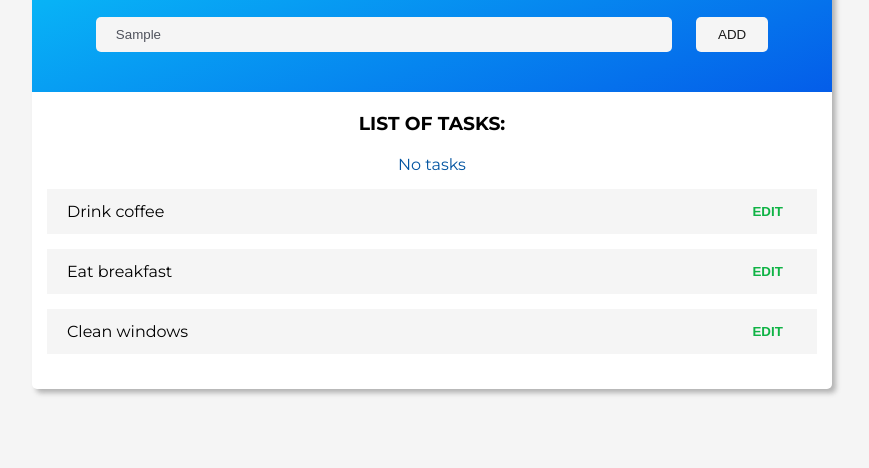
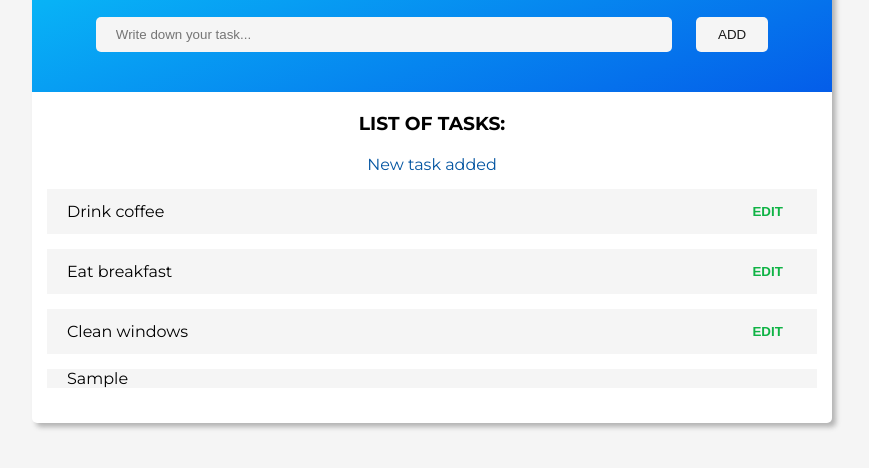
Before and after one commit to krisJagoda/ToDoList, a plain HTML site: page index.html in a window 1280 px wide. Both pictures are taken after typing "Sample" into the empty fields and a click on the button "ADD". Shown: the part 202-670 px from the top of the page, without its empty margins (208-1077 px from the left). Drawn offline with Linux system fonts and the light colour scheme.

Commit message:
Add function to create new tasks dynamically.

```diff
--- a/app.js
+++ b/app.js
@@ -3,7 +3,6 @@ let input, error, addBtn, ulList
 const main = () => {
     prepareDOMElements()
     prepareDOMEvents()
-    addNewTask()
 }
 
 const prepareDOMElements = () => {
@@ -14,19 +13,21 @@ const prepareDOMElements = () => {
 }
 
 const prepareDOMEvents = () => {
-
+    addBtn.addEventListener('click', addNewTask)
 }
 
 const addNewTask = () => {
-    const li = document.createElement('li')
     const inputVal = input.value
-    console.log(inputVal)
-    if (typeof inputVal === 'string' && inputVal.trim().length === 0) {
-        // create new error message and new paragraph for user error.innerText = 'Enter a task'
+
+    if (inputVal.trim().length !== 0) {
+        error.textContent = 'New task added'
+        const todo = document.createElement('li')
+        todo.textContent = input.value
+        ulList.append(todo)
+        input.value = ''
     } else {
-        console.log(typeof inputVal, 'works')
+        error.textContent = 'No tasks added: add a new task'
     }
-
 }
 
 document.addEventListener('DOMContentLoaded', main)
--- a/index.html
+++ b/index.html
@@ -22,7 +22,7 @@
     </div>
     <div class="todolist">
         <h3>List of tasks:</h3>
-        <p class="error-info">No tasks</p>
+        <p class="error-info"></p>
         <ul class="todoListUl">
             <li data-id='test1'>Drink coffee
                 <div class="tools">
```
